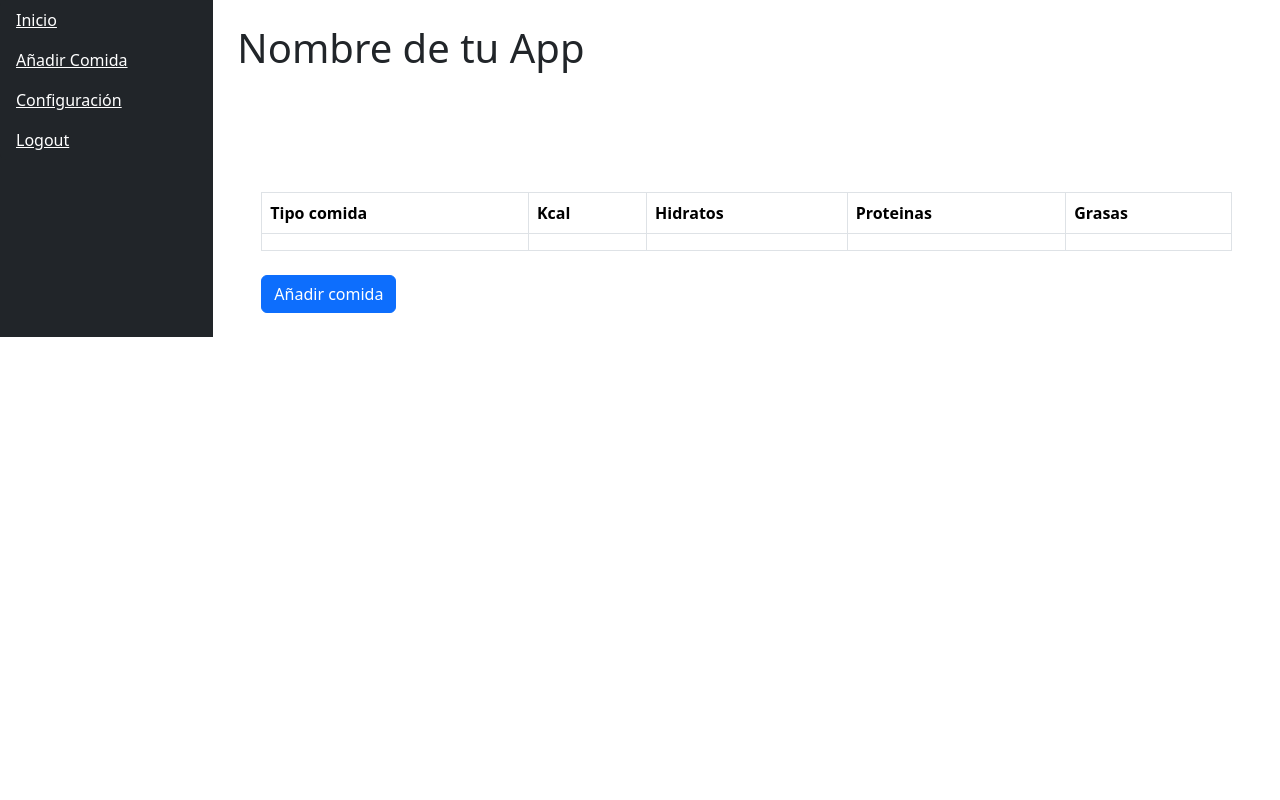
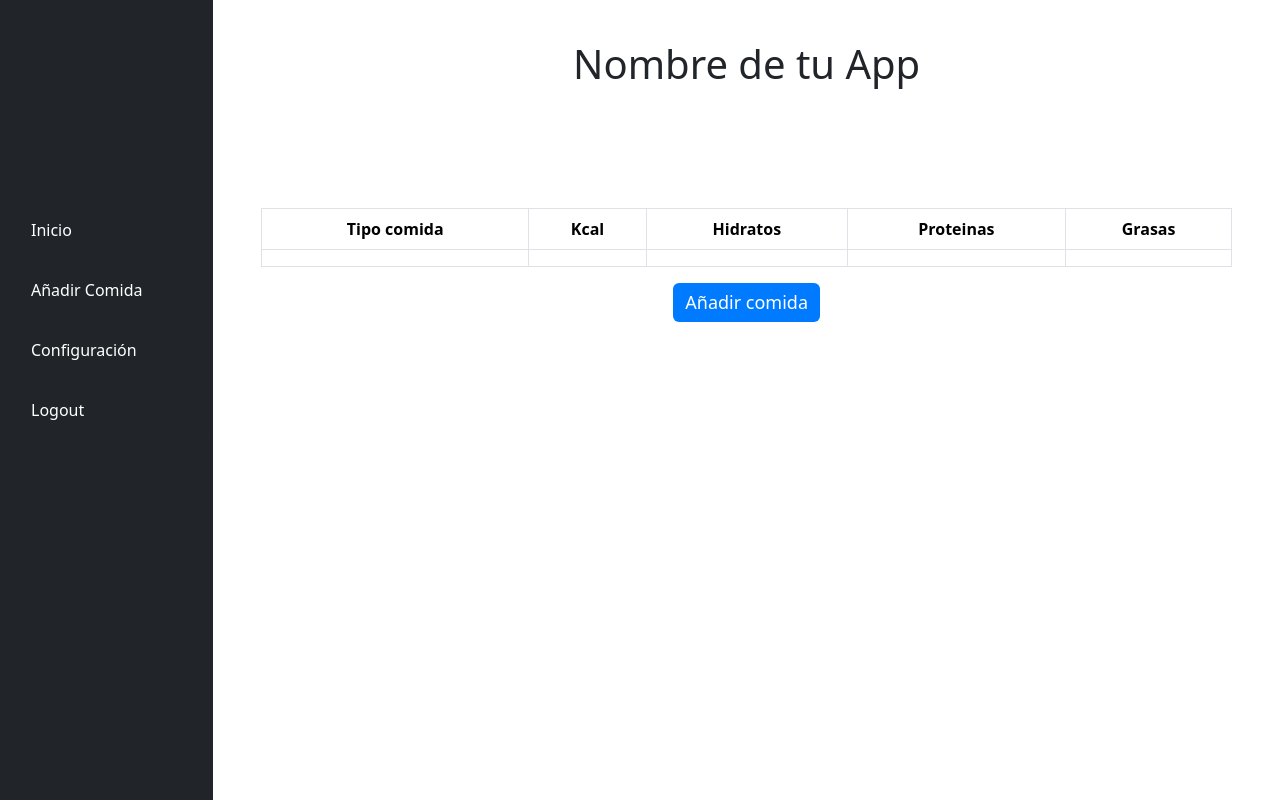
Before and after one commit to carniDev/app-nutricionalFront-new, an Angular app: page /dashboard in a window 1280 px wide. Built offline with nearby package versions, Linux system fonts and the light colour scheme.

Commit message:
creadas las interfaces a utilizar

```diff
--- a/src/app/components/dashboard/dashboard.component.css
+++ b/src/app/components/dashboard/dashboard.component.css
@@ -0,0 +1,66 @@
+/* Personalización del sidebar */
+.sidebar {
+    padding-top:200px ;
+    background-color: #333;
+    height: 100vh;
+    overflow-y: auto;
+  }
+
+  /* Estilos de la lista en el sidebar */
+  .sidebar ul {
+    list-style: none;
+    padding-left: 0;
+  }
+
+  .sidebar a {
+    color: #fff; /* texto blanco */
+    text-decoration: none; /* quita el subrayado */
+    display: block;
+    padding: 10px 15px; /* espaciado interno para los enlaces */
+  }
+
+
+  .sidebar a:hover {
+    background-color: #555;
+  }
+
+
+  .sidebar .btn {
+    width: 100%;
+    margin-bottom: 0.5rem;
+    font-weight: bold;
+  }
+
+
+  .main-content {
+    padding: 1rem;
+  }
+
+
+  header h1 {
+    margin-bottom: 1rem;
+    text-align: center;
+  }
+
+
+  .charts {
+    width: 100%;
+  }
+
+
+  .mealList {
+    width: 100%;
+    text-align: center;
+    margin-bottom: 1rem;
+  }
+
+  .btn {
+    color: #fff;
+    font-size: 1.125rem;
+    border: none;
+    cursor: pointer;
+    background-color: #007bff;
+    padding: 0.375rem 0.75rem;
+
+
+  }
--- a/src/app/components/dashboard/dashboard.component.html
+++ b/src/app/components/dashboard/dashboard.component.html
@@ -17,8 +17,8 @@
                   <!--<app-charts [proteinData]="informacionDiaria.proteinaDiaria" [carbData]="informacionDiaria.hidratosCarbonoDiarios" [fatData]="informacionDiaria.grasaDiaria"></app-charts> !-->
               </div>
           </section>
-          <section class="meal-list bg-white rounded p-4">
-              <table class="table table-bordered tablaComidas">
+          <section class="mealList bg-white rounded p-4 justify-content-center align-items-center" >
+              <table class="table table-bordered mealList">
                   <thead>
                       <tr>
                           <th>Tipo comida</th>
@@ -38,7 +38,7 @@
                       </tr>
                   </tbody>
               </table>
-              <div class="mt-4">
+              <div class="d-flex justify-content-center">
                   <button class="btn btn-primary">Añadir comida</button>
               </div>
           </section>
```
